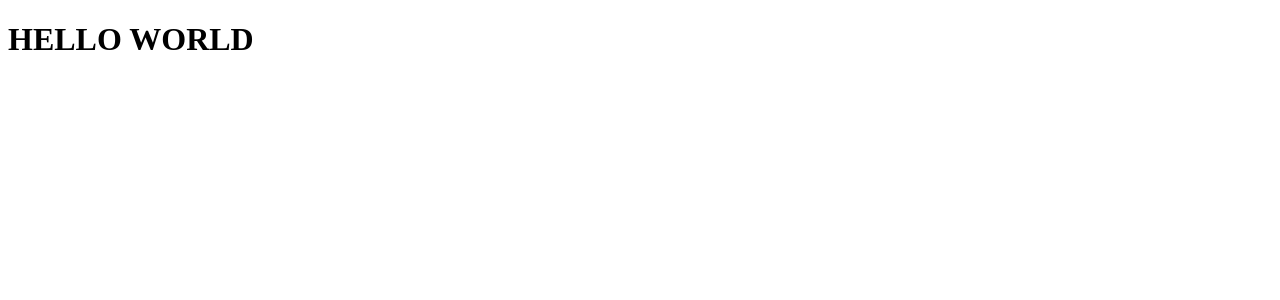
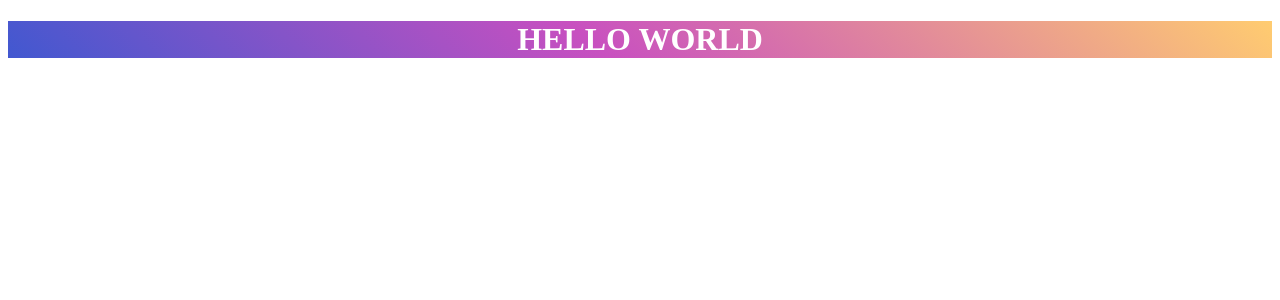
Before and after one commit to NataliaGabriela/tp-react-helloWorld, a React (Vite) app: page / in a window 1280 px wide. Shown: the top 300 px of the page. Built offline with nearby package versions, Linux system fonts and the light colour scheme.

Commit message:
agrego estilo báscio al titulo hello world

```diff
--- a/src/componentes/HelloWorld.jsx
+++ b/src/componentes/HelloWorld.jsx
@@ -1,6 +1,7 @@
+import '../helloWorld.css'
 const HelloWorld = () => {
     return (
-     <h1>HELLO WORLD</h1>
+     <h1 className='tituloHelloWorld'>HELLO WORLD</h1>
     );
 };
 
--- /dev/null
+++ b/src/helloWorld.css
@@ -0,0 +1,11 @@
+.tituloHelloWorld {
+  background-color: #4158d0;
+  background-image: linear-gradient(
+    43deg,
+    #4158d0 0%,
+    #c850c0 46%,
+    #ffcc70 100%
+  );
+  color: white;
+  text-align: center;
+}
```
